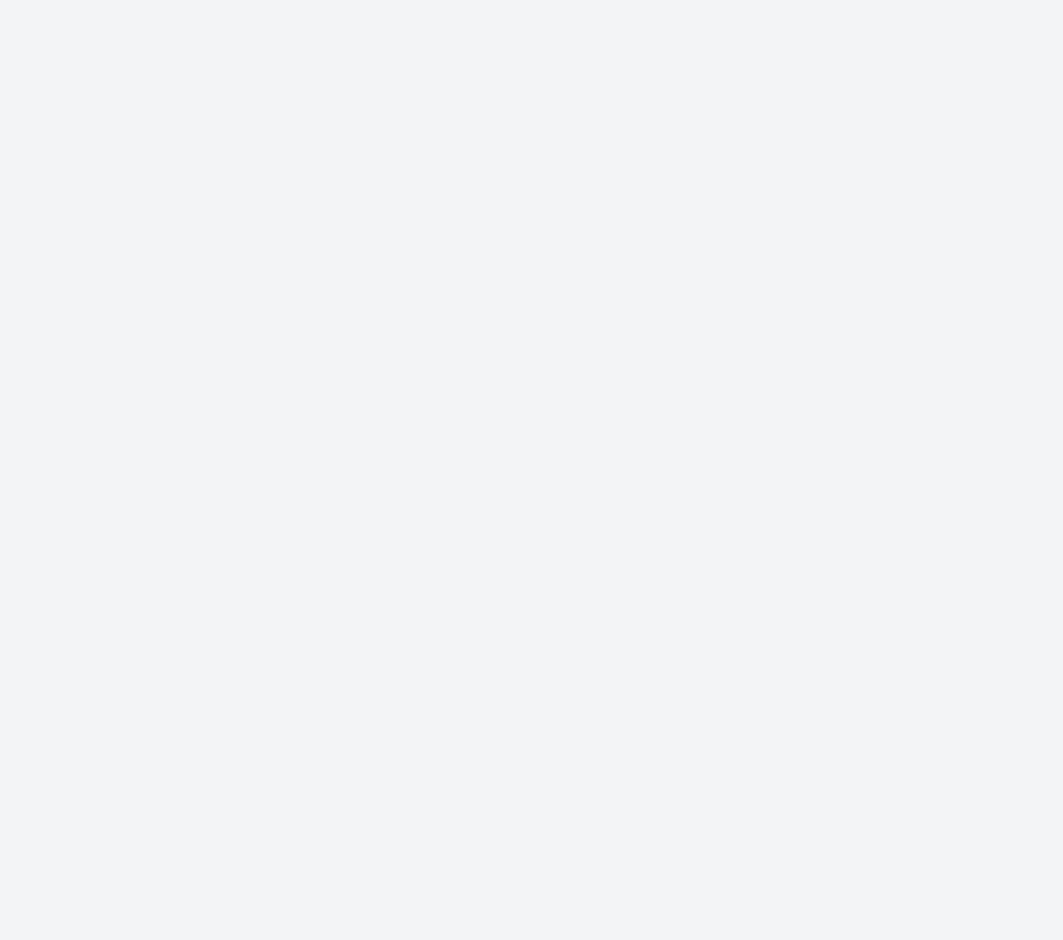
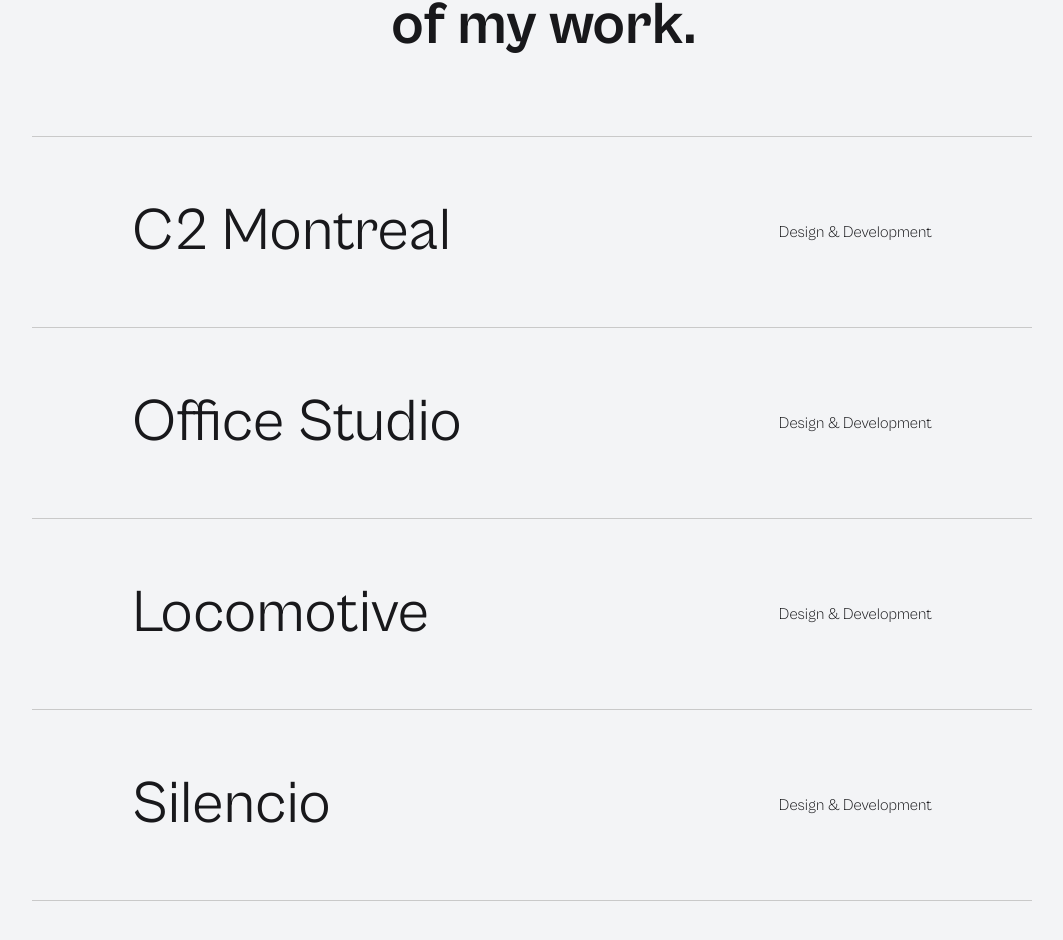
Before and after one commit to codingwebsa/knockbot-2.0, a Next.js app: page / in a window 1280 px wide. Shown: the part 1640-2580 px from the top of the page, without its empty margins (96-1159 px from the left). Before the commit the page ends 1496 px from the top, so only its background shows below. Built offline with nearby package versions, Linux system fonts and the light colour scheme.

Commit message:
work section

```diff
--- a/package.json
+++ b/package.json
@@ -24,6 +24,7 @@
     "eslint": "8.44.0",
     "eslint-config-next": "13.4.7",
     "framer-motion": "^10.12.18",
+    "gsap": "^3.12.2",
     "next": "13.4.7",
     "next-contentlayer": "^0.3.4",
     "postcss": "8.4.24",
--- a/src/app/layout.tsx
+++ b/src/app/layout.tsx
@@ -23,7 +23,7 @@
     <html lang="en">
       <body
         className={cn(
-          "bg-gray-100 text-zinc-900 antialiased font-cabinet pb-20",
+          "bg-gray-100 text-zinc-900 antialiased font-cabinet pb-32",
           cabinetFont.variable,
           nunitoFont.variable,
           titilliumFont.variable
--- a/src/app/page.tsx
+++ b/src/app/page.tsx
@@ -1,6 +1,7 @@
 import { ChevronRightIcon } from "~/components/icons";
 import LogoCloud from "~/components/logo-cloud";
 import MyIntro from "~/components/my-intro";
+import Works from "~/components/works/works";
 
 export default function HomePage() {
   return (
@@ -26,6 +27,10 @@
       <section className="mt-32 mb-20">
         <MyIntro />
       </section>
+
+      <section id="work" className="pt-20">
+        <Works />
+      </section>
     </div>
   );
 }
--- /dev/null
+++ b/src/components/works/modal.tsx
@@ -0,0 +1,121 @@
+import { useRef, useEffect } from "react";
+import gsap from "gsap";
+import { motion } from "framer-motion";
+
+import styles from "~/styles/work-modal.module.css";
+
+const scaleAnimation = {
+  initial: { scale: 0, x: "-50%", y: "-50%" },
+  enter: {
+    scale: 1,
+    x: "-50%",
+    y: "-50%",
+    transition: { duration: 0.4, ease: [0.76, 0, 0.24, 1] },
+  },
+  closed: {
+    scale: 0,
+    x: "-50%",
+    y: "-50%",
+    transition: { duration: 0.4, ease: [0.32, 0, 0.67, 0] },
+  },
+};
+
+export default function Modal({ modal, projects }: any) {
+  const { active, index } = modal;
+
+  const modalContainer = useRef(null);
+  const cursor = useRef(null);
+  const cursorLabel = useRef(null);
+
+  useEffect(() => {
+    //Move Container
+
+    let xMoveContainer = gsap.quickTo(modalContainer.current, "left", {
+      duration: 0.8,
+      ease: "power3",
+    });
+
+    let yMoveContainer = gsap.quickTo(modalContainer.current, "top", {
+      duration: 0.8,
+      ease: "power3",
+    });
+
+    //Move cursor
+
+    let xMoveCursor = gsap.quickTo(cursor.current, "left", {
+      duration: 0.5,
+      ease: "power3",
+    });
+
+    let yMoveCursor = gsap.quickTo(cursor.current, "top", {
+      duration: 0.5,
+      ease: "power3",
+    });
+
+    //Move cursor label
+
+    let xMoveCursorLabel = gsap.quickTo(cursorLabel.current, "left", {
+      duration: 0.45,
+      ease: "power3",
+    });
+
+    let yMoveCursorLabel = gsap.quickTo(cursorLabel.current, "top", {
+      duration: 0.45,
+      ease: "power3",
+    });
+
+    window.addEventListener("mousemove", (e) => {
+      const { pageX, pageY } = e;
+
+      xMoveContainer(pageX);
+      yMoveContainer(pageY);
+      xMoveCursor(pageX);
+      yMoveCursor(pageY);
+      xMoveCursorLabel(pageX);
+      yMoveCursorLabel(pageY);
+    });
+  }, []);
+
+  return (
+    <>
+      <motion.div
+        ref={modalContainer}
+        variants={scaleAnimation}
+        initial="initial"
+        animate={active ? "enter" : "closed"}
+        className={styles.modalContainer}
+      >
+        <div style={{ top: index * -100 + "%" }} className={styles.modalSlider}>
+          {projects.map((project: any, index: any) => {
+            const { src, color } = project;
+            return (
+              <div
+                className={styles.modal}
+                style={{ backgroundColor: color }}
+                key={`modal_${index}`}
+              >
+                <img src={src} width={300} height={0} alt="image" />
+              </div>
+            );
+          })}
+        </div>
+      </motion.div>
+      <motion.div
+        ref={cursor}
+        className={styles.cursor}
+        variants={scaleAnimation}
+        initial="initial"
+        animate={active ? "enter" : "closed"}
+      ></motion.div>
+      <motion.div
+        ref={cursorLabel}
+        className={styles.cursorLabel}
+        variants={scaleAnimation}
+        initial="initial"
+        animate={active ? "enter" : "closed"}
+      >
+        View
+      </motion.div>
+    </>
+  );
+}
--- /dev/null
+++ b/src/components/works/work.tsx
@@ -0,0 +1,22 @@
+"use client";
+
+import React from "react";
+
+import styles from "~/styles/work.module.css";
+
+export default function Work({ index, title, setModal }: any) {
+  return (
+    <div
+      onMouseEnter={() => {
+        setModal({ active: true, index });
+      }}
+      onMouseLeave={() => {
+        setModal({ active: false, index });
+      }}
+      className={styles.project}
+    >
+      <h2>{title}</h2>
+      <p>Design & Development</p>
+    </div>
+  );
+}
--- /dev/null
+++ b/src/components/works/works.tsx
@@ -0,0 +1,55 @@
+"use client";
+
+import { useState } from "react";
+
+import styles from "~/styles/works.module.css";
+import Work from "./work";
+import Modal from "./modal";
+
+const projects = [
+  {
+    title: "C2 Montreal",
+    src: "/images/showcase/1.webp",
+    color: "#000000",
+  },
+  {
+    title: "Office Studio",
+    src: "/images/showcase/2.webp",
+    color: "#8C8C8C",
+  },
+  {
+    title: "Locomotive",
+    src: "/images/showcase/3.webp",
+    color: "#EFE8D3",
+  },
+  {
+    title: "Silencio",
+    src: "/images/showcase/4.webp",
+    color: "#706D63",
+  },
+];
+
+export default function Works() {
+  const [modal, setModal] = useState({ active: false, index: 0 });
+
+  return (
+    <main className="max-w-5xl mx-auto">
+      <p className="my-20 text-6xl font-bold text-center font-cabinet">
+        A small selection <br /> of my work.
+      </p>
+      <div className={styles.body}>
+        {projects.map((project, index) => {
+          return (
+            <Work
+              index={index}
+              title={project.title}
+              setModal={setModal}
+              key={index}
+            />
+          );
+        })}
+      </div>
+      <Modal modal={modal} projects={projects} />
+    </main>
+  );
+}
--- /dev/null
+++ b/src/styles/work-modal.module.css
@@ -0,0 +1,51 @@
+.modalContainer {
+  height: 350px;
+  width: 400px;
+  position: absolute;
+  background-color: white;
+  overflow: hidden;
+  pointer-events: none;
+  display: flex;
+  align-items: center;
+  justify-content: center;
+}
+
+.modalSlider {
+  height: 100%;
+  width: 100%;
+  position: absolute;
+  transition: top 0.5s cubic-bezier(0.76, 0, 0.24, 1);
+}
+
+.modal {
+  height: 100%;
+  width: 100%;
+  display: flex;
+  align-items: center;
+  justify-content: center;
+}
+
+.modal img {
+  height: auto;
+}
+
+.cursor,
+.cursorLabel {
+  width: 80px;
+  height: 80px;
+  border-radius: 50%;
+  background-color: #455ce9;
+  color: white;
+  position: absolute;
+  z-index: 2;
+  display: flex;
+  align-items: center;
+  justify-content: center;
+  font-size: 14px;
+  font-weight: 300;
+  pointer-events: none;
+}
+
+.cursorLabel {
+  background-color: transparent;
+}
--- /dev/null
+++ b/src/styles/work.module.css
@@ -0,0 +1,37 @@
+.project {
+  display: flex;
+  width: 100%;
+  justify-content: space-between;
+  align-items: center;
+  padding: 50px 100px 50px 100px;
+  border-top: 1px solid rgb(201, 201, 201);
+  cursor: pointer;
+  transition: all 0.2s;
+}
+.project:last-of-type {
+  border-bottom: 1px solid rgb(201, 201, 201);
+}
+
+.project:hover {
+  opacity: 0.5;
+}
+
+.project:hover h2 {
+  transform: translateX(-10px);
+}
+
+.project:hover p {
+  transform: translateX(10px);
+}
+
+.project h2 {
+  font-size: 60px;
+  margin: 0px;
+  font-weight: 400;
+  transition: all 0.4s;
+}
+
+.project p {
+  transition: all 0.4s;
+  font-weight: 300;
+}
--- /dev/null
+++ b/src/styles/works.module.css
@@ -0,0 +1,14 @@
+.main {
+  display: flex;
+  height: 100vh;
+  align-items: center;
+  justify-content: center;
+}
+
+.body {
+  width: 1000px;
+  display: flex;
+  flex-direction: column;
+  align-items: center;
+  justify-content: center;
+}
```
Also changed, not shown: 1 other file (tests, documents, lock files or other folders).
